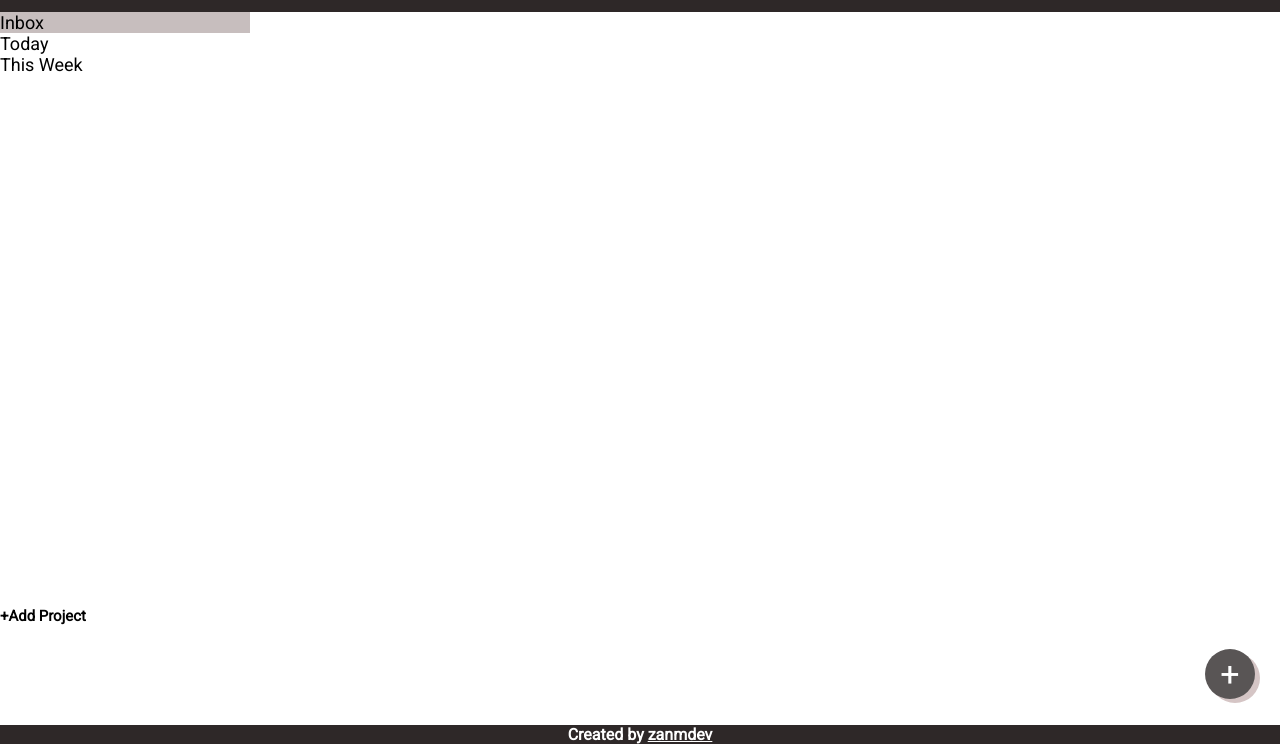
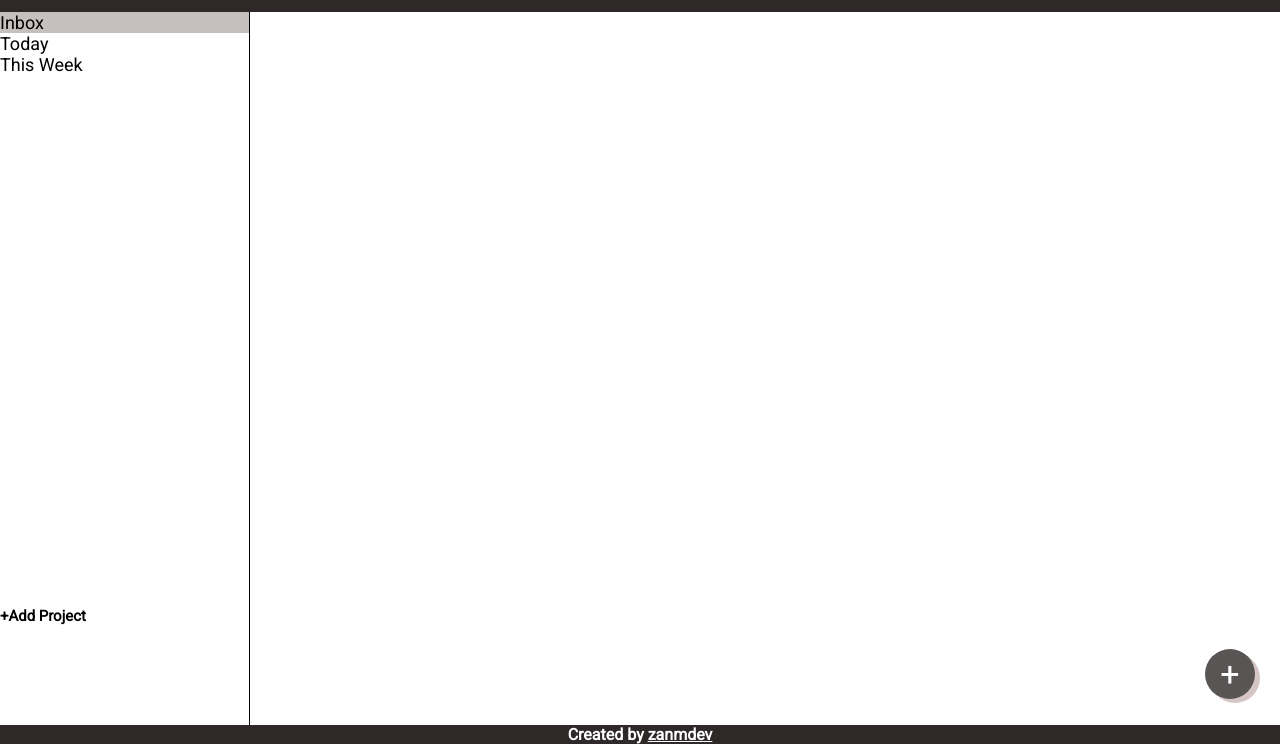
Before and after one commit to zanmdev/Todo-List, a plain HTML site: page index.html in a window 1280 px wide. Shown: the part 56-800 px from the top of the page. Drawn offline with Linux system fonts and the light colour scheme.

Commit message:
Add right border to sidebar

```diff
--- a/style.css
+++ b/style.css
@@ -196,6 +196,7 @@ html, body {
     justify-content: space-between;
     width: 250px;
     font-size: 18px;
+    border-right: 1px solid black;
 }
 
 .projects-container{
```
